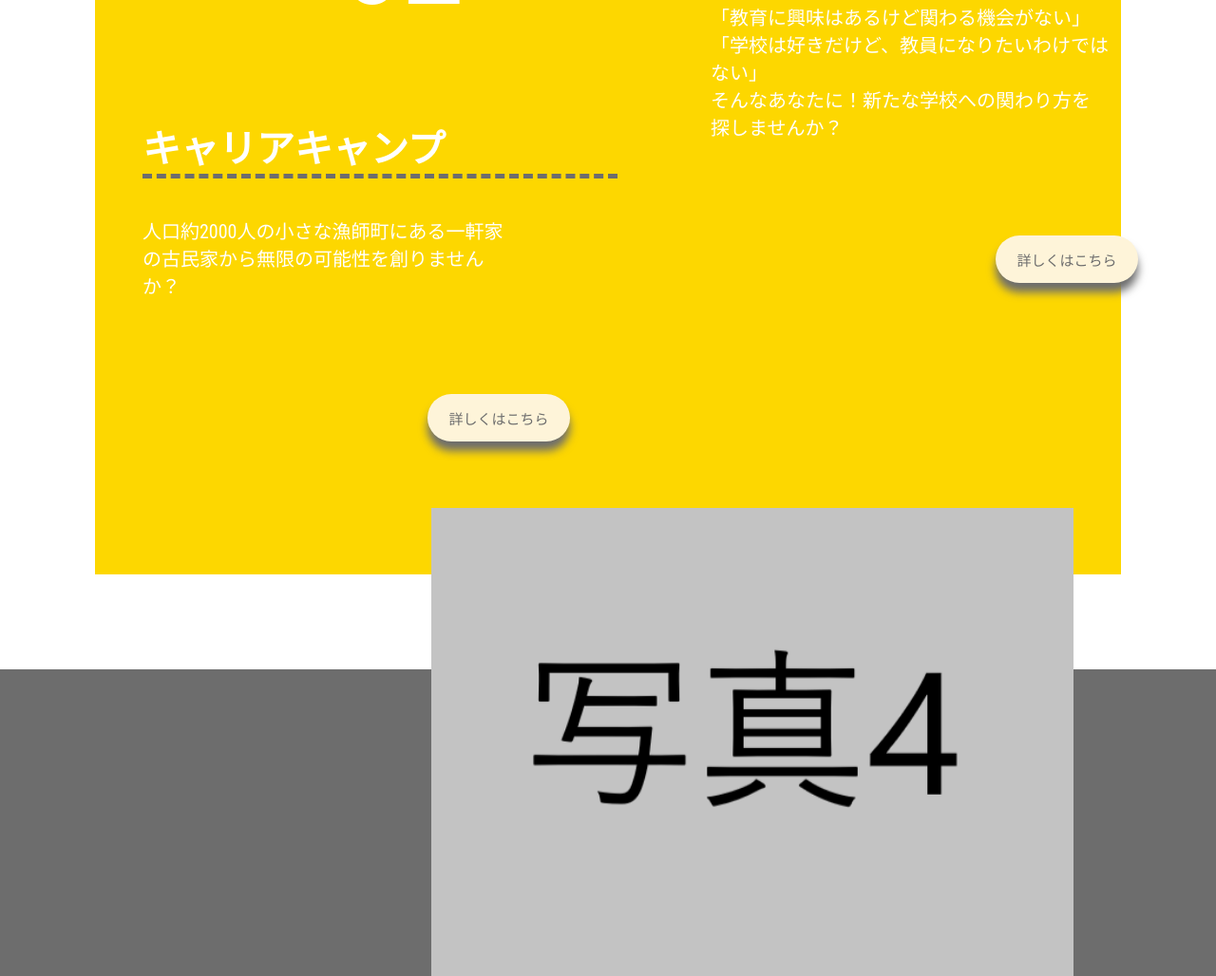
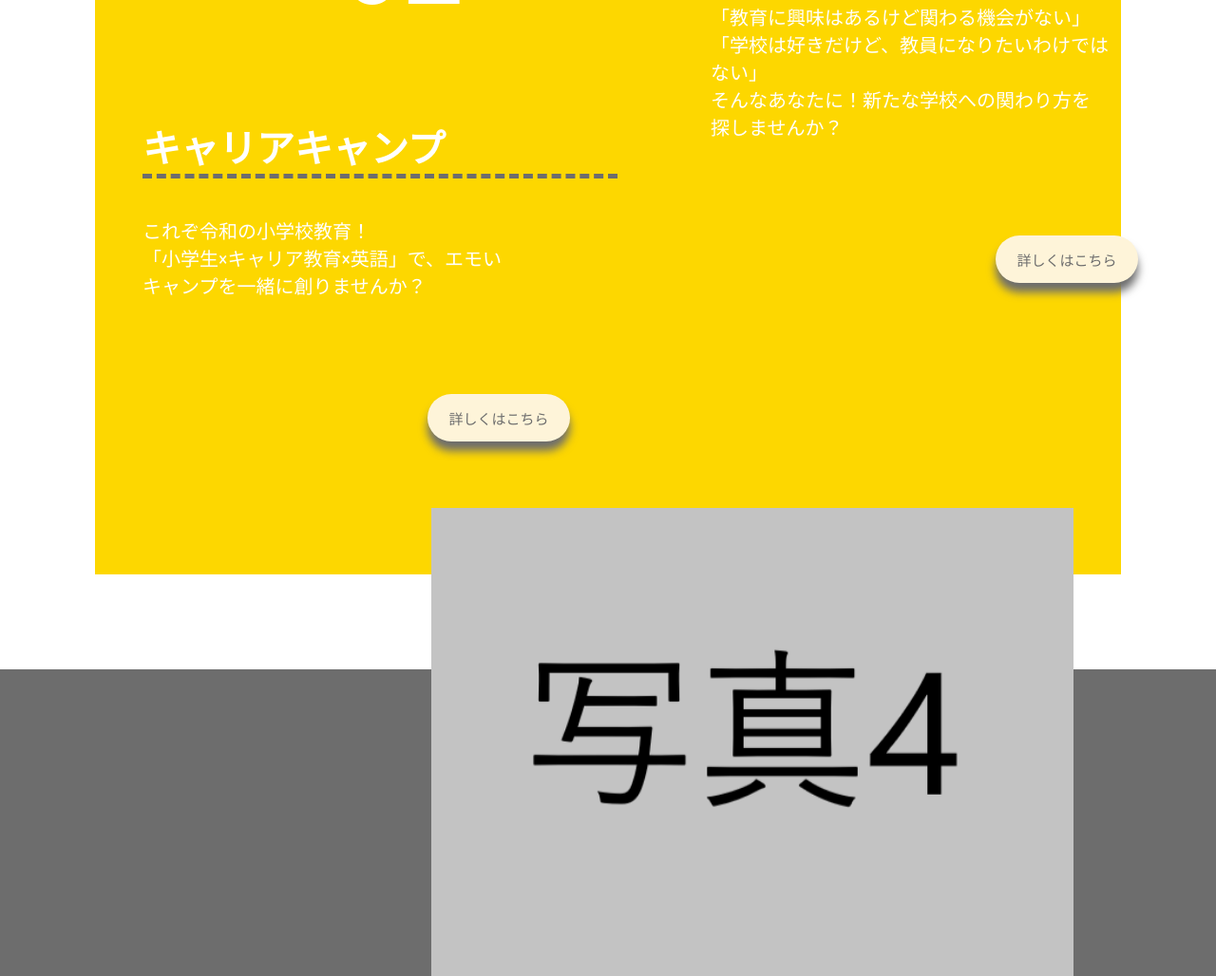
Before and after one commit to takumi-maeba/takumi-maeba.github.io-YouthHP.quest, a plain HTML site: page index.html in a window 1280 px wide. Shown: the part 2855-3883 px from the top of the page at 95% size. Drawn offline with Linux system fonts and the light colour scheme.

Commit message:
Update index.html

```diff
--- a/index.html
+++ b/index.html
@@ -80,7 +80,7 @@
             <h3>キャリアキャンプ</h3>
           </div>
           <div class="quest2-text">
-            <p>人口約2000人の小さな漁師町にある一軒家の古民家から無限の可能性を創りませんか？</p>
+            <p>これぞ令和の小学校教育！<br>「小学生×キャリア教育×英語」で、エモいキャンプを一緒に創りませんか？</p>
           </div>
           <div class="quest-btn">
             <a href="#">詳しくはこちら</a>
```
